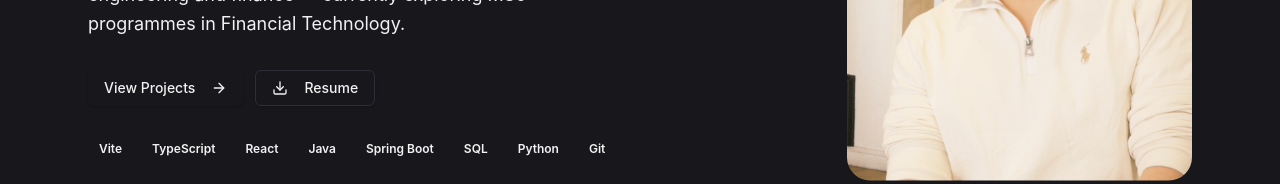
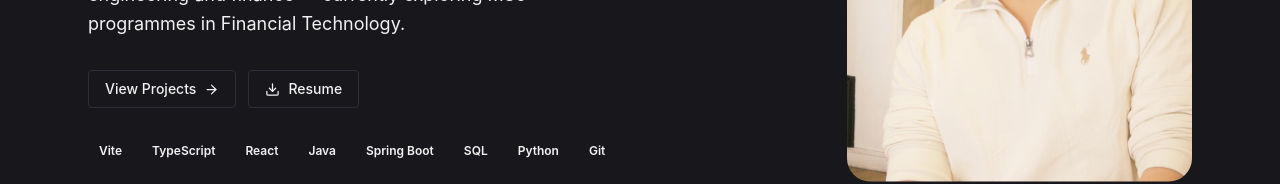
Before and after one commit to Boondirek-Kanjanapongporn/my-website2.0, a React (Vite) app: page / in a window 1280 px wide. Shown: the part 504-688 px from the top of the page. Built offline with nearby package versions, Linux system fonts and the light colour scheme.

Commit message:
UPDATe UI

```diff
--- a/src/components/Navbar.tsx
+++ b/src/components/Navbar.tsx
@@ -36,7 +36,13 @@ export default function Navbar() {
   };
 
   return (
-    <header className="bg-background/90 sticky top-0 z-50 border-b backdrop-blur">
+    <header
+      className="sticky top-0 z-50 border-b"
+      style={{
+        backgroundColor: "hsl(var(--background))",
+        color: "hsl(var(--foreground))",
+      }}
+    >
       <div className="mx-auto flex max-w-6xl items-center justify-between px-6 py-4">
         {/* Logo */}
         <Link to="/" className="text-lg font-semibold tracking-tight">
--- a/src/components/ProjectModal.tsx
+++ b/src/components/ProjectModal.tsx
@@ -102,8 +102,8 @@ export default function ProjectModal({ project, onClose }: Props) {
       <div
         className="border-border relative flex max-h-[90vh] w-full max-w-2xl flex-col overflow-y-auto border"
         style={{
-          backgroundColor: theme === "dark" ? "#0a0a0f" : "#ffffff",
-          color: theme === "dark" ? "hsl(0 0% 95%)" : "hsl(240 10% 8%)",
+          backgroundColor: "hsl(var(--background))",
+          color: "hsl(var(--foreground))",
         }}
         onClick={(e) => e.stopPropagation()}
       >
--- a/src/sections/HeroSection.tsx
+++ b/src/sections/HeroSection.tsx
@@ -29,14 +29,22 @@ export default function HeroSection() {
           currently exploring MSc programmes in Financial Technology.
         </p>
         <div className="flex flex-wrap gap-3">
-          <Button asChild>
-            <Link to="/projects">
-              View Projects <ArrowRight size={15} className="ml-2" />
-            </Link>
-          </Button>
-          <Button variant="outline">
-            <Download size={15} className="mr-2" /> Resume
-          </Button>
+          <div className="flex flex-wrap gap-3">
+            <a
+              href="/projects"
+              className="flex w-fit items-center gap-2 rounded-sm border px-4 py-2 text-sm font-medium transition-colors duration-200 hover:bg-[hsl(var(--skill-tile))]"
+              style={{ borderColor: "hsl(var(--border))" }}
+            >
+              View Projects <ArrowRight size={15} />
+            </a>
+
+            <button
+              className="flex w-fit items-center gap-2 rounded-sm border px-4 py-2 text-sm font-medium transition-colors duration-200 hover:bg-[hsl(var(--skill-tile))]"
+              style={{ borderColor: "hsl(var(--border))" }}
+            >
+              <Download size={15} /> Resume
+            </button>
+          </div>
         </div>
         <div className="flex flex-wrap gap-2">
           {techBadges.map((t) => (
```
